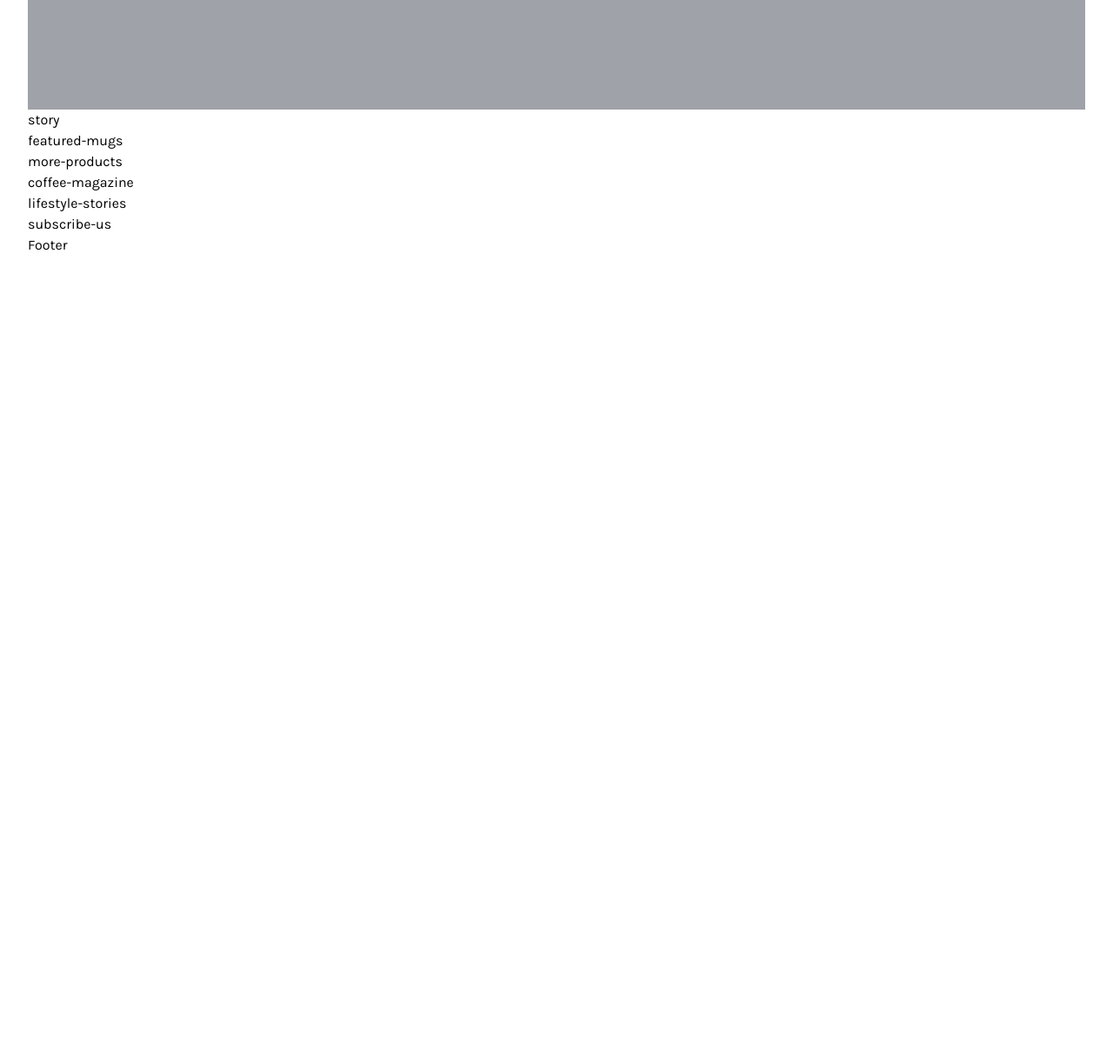
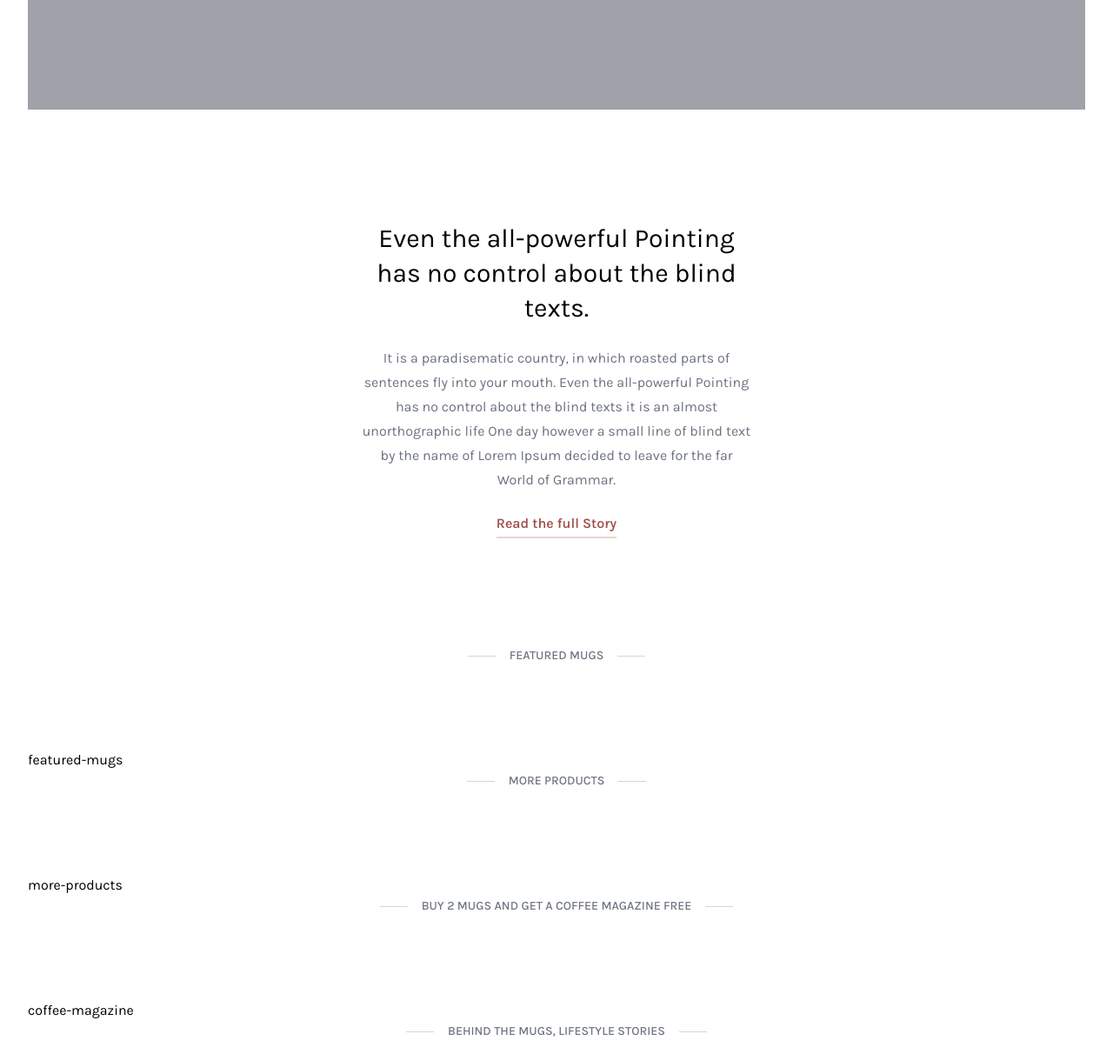
Before and after one commit to QuangHaDev2004/tailwind-coffee-style, a website: page public/index.html in a window 1280 px wide. Shown: the part 500-1712 px from the top of the page at 87% size. Before the commit the page ends 800 px from the top, so only its background shows below. Drawn offline with nearby package versions, Linux system fonts and the light colour scheme; files that its build step writes are made by us from their sources.

Commit message:
Add story and subheadline

```diff
--- a/public/index.html
+++ b/public/index.html
@@ -54,7 +54,7 @@
                         </svg>
                     </div>
                 </nav>
-            </header>
+            </header> <!-- End header -->
 
             <main>
                 <div class="slider h-[530px] bg-slider bg-cover bg-no-repeat bg-bottom">
@@ -74,25 +74,73 @@
                             </div>
                         </div>
                     </div>
+                </div> <!-- End slider -->
+
+                <div class="story">
+                    <div class="w-full h-full flex justify-center items-center">
+                        <div class="px-4 sm:px-16 md:px-32 lg:px-64 xl:px-96 py-32 text-center">
+                            <div class="text-3xl leading-10 mb-6">Even the all-powerful Pointing has no control about
+                                the blind texts.</div>
+                            <div class="text-gray-500 leading-7 mb-6">It is a paradisematic country, in which roasted
+                                parts of sentences fly into your mouth.
+                                Even the all-powerful Pointing has no control about the blind texts it is an almost
+                                unorthographic life One day however a small line of blind text by the name of Lorem
+                                Ipsum decided to leave for the far World of Grammar.
+                            </div>
+                            <div>
+                                <a href="" class="text-coffee-400 hover:text-coffee-600 font-semibold relative after:absolute
+                                after:-bottom-2 after:left-0 after:bg-coffee-50 hover:after:bg-coffee-200 after:h-0.5 after:w-full
+                                after:transition-all after:ease-in-out after:duration-300">
+                                    Read the full Story
+                                </a>
+                            </div>
+                        </div>
+                    </div>
+                </div> <!-- End story -->
+
+                <div class="ct-subHeadLine">
+                    <div class="ct-subHeadLine-deco-line"></div>
+                    <div class="ct-subHeadLine-label">Featured Mugs</div>
+                    <div class="ct-subHeadLine-deco-line"></div>
                 </div>
-                <div class="story">
-                    story
-                </div>
+
                 <div class="featured-mugs">
                     featured-mugs
+                </div> <!-- End featured-mugs -->
+
+                <div class="ct-subHeadLine">
+                    <div class="ct-subHeadLine-deco-line"></div>
+                    <div class="ct-subHeadLine-label">More Products</div>
+                    <div class="ct-subHeadLine-deco-line"></div>
                 </div>
+
                 <div class="more-products">
                     more-products
+                </div> <!-- End more-products -->
+
+                <div class="ct-subHeadLine">
+                    <div class="ct-subHeadLine-deco-line"></div>
+                    <div class="ct-subHeadLine-label">Buy 2 mugs and get a coffee magazine free</div>
+                    <div class="ct-subHeadLine-deco-line"></div>
                 </div>
+
                 <div class="coffee-magazine">
                     coffee-magazine
+                </div> <!-- End coffee-magazine -->
+
+                <div class="ct-subHeadLine">
+                    <div class="ct-subHeadLine-deco-line"></div>
+                    <div class="ct-subHeadLine-label">Behind the mugs, lifestyle stories</div>
+                    <div class="ct-subHeadLine-deco-line"></div>
                 </div>
+
                 <div class="lifestyle-stories">
                     lifestyle-stories
-                </div>
+                </div> <!-- End lifestyle-stories -->
+
                 <div class="subscribe-us">
                     subscribe-us
-                </div>
+                </div> <!-- End subscribe-us -->
             </main>
 
             <footer>
--- a/src/input.css
+++ b/src/input.css
@@ -7,7 +7,7 @@
 /* ct = custom */
 .ct-top-menu-item {
     @apply cursor-pointer py-1 hover:text-gray-800 relative after:lg:absolute after:lg:bottom-0 after:lg:left-0
-    after:lg:bg-light-coffee after:lg:h-0.5 after:lg:w-0 hover:after:lg:w-full after:lg:transition-all
+    after:lg:bg-coffee-200 after:lg:h-0.5 after:lg:w-0 hover:after:lg:w-full after:lg:transition-all
     after:lg:ease-in-out after:lg:duration-300;
 }
 
@@ -22,3 +22,15 @@
 .ct-topmenu-expanded {
     @apply absolute top-10 z-50 w-full text-center bg-white animate-slideDown;
 }
+
+.ct-subHeadLine {
+    @apply flex justify-center items-center mb-24
+}
+
+.ct-subHeadLine-deco-line {
+    @apply w-8 h-px bg-gray-300
+}
+
+.ct-subHeadLine-label {
+    @apply uppercase mx-4 text-gray-500 font-medium text-[14px] text-center
+}
--- a/tailwind.config.js
+++ b/tailwind.config.js
@@ -7,7 +7,12 @@ module.exports = {
         Karla: ["Karla", "serif"]
       },
       colors: {
-        'light-coffee': '#C89F94'
+        'coffee': {
+          50: '#E8D6D0',
+          200: '#C89F94',
+          400: '#A24F4B',
+          600: '#744838'
+        }
       },
       keyframes: {
         slideDown: {
```
